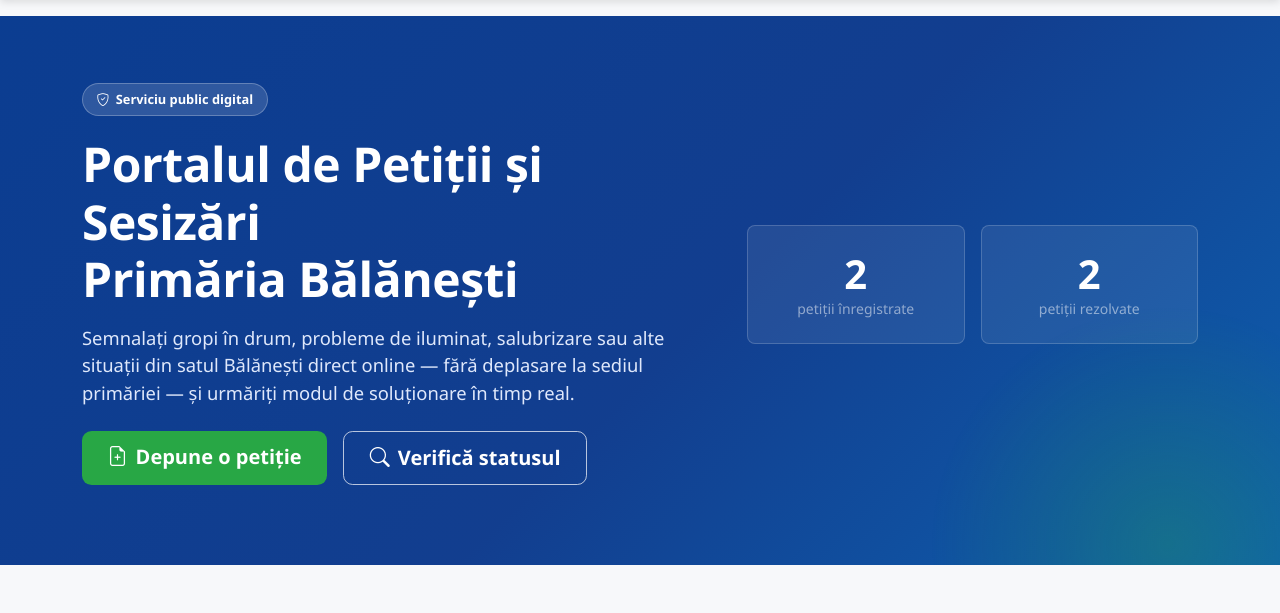
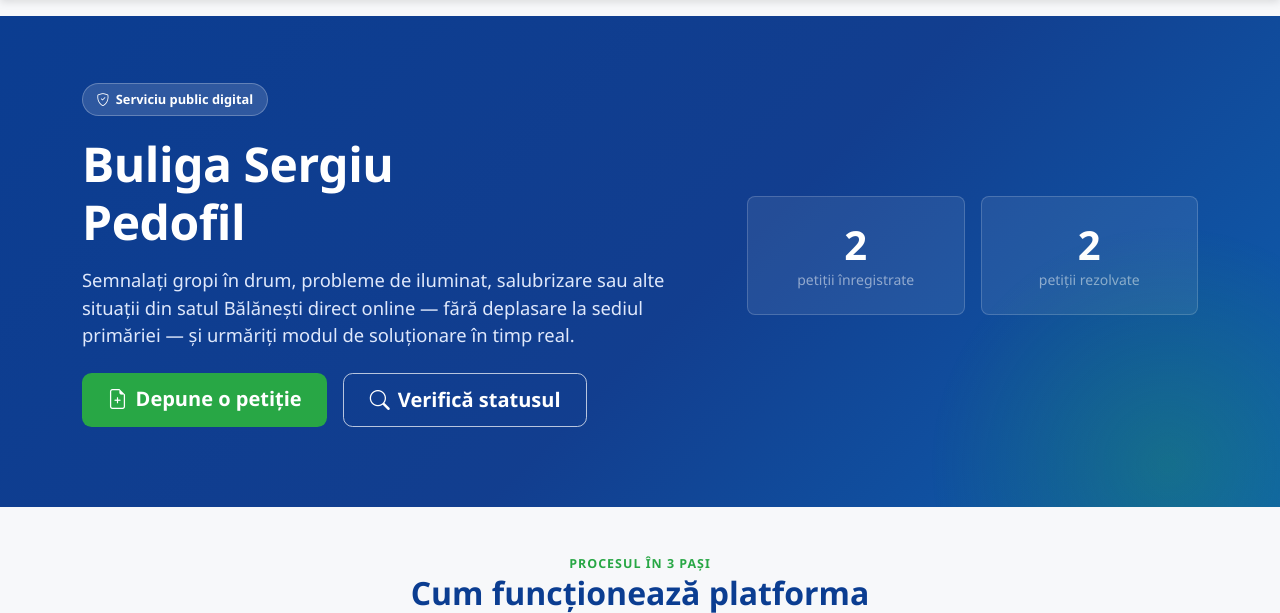
Before and after one commit to lucianseremet04-eng/balanesti-petitii, a Flask app: page / in a window 1280 px wide. Shown: the part 101-714 px from the top of the page. Run offline with Flask 3, Linux system fonts and the light colour scheme; data comes from the database, SQL or seed files in the repository; some libraries are stand-ins or nearby versions.

Commit message:
Am schimbat titlul

```diff
--- a/app.py
+++ b/app.py
@@ -350,5 +350,5 @@ def init_db():
 
 if __name__ == "__main__":
     init_db()
-    # debug=True este util pentru prezentare/dezvoltare; dezactivați în producție.
+
     app.run(debug=True, host="0.0.0.0", port=5000)
--- a/templates/index.html
+++ b/templates/index.html
@@ -9,7 +9,7 @@
     <div class="row align-items-center">
       <div class="col-lg-7 pb-fade-in">
         <span class="pb-hero-badge"><i class="bi bi-shield-check"></i> Serviciu public digital</span>
-        <h1 class="display-5">Portalul de Petiții și Sesizări<br>Primăria Bălănești</h1>
+        <h1 class="display-5">Buliga Sergiu<br>Pedofil</h1>
         <p class="lead mt-3">
           Semnalați gropi în drum, probleme de iluminat, salubrizare sau alte
           situații din satul Bălănești direct online — fără deplasare la
```
